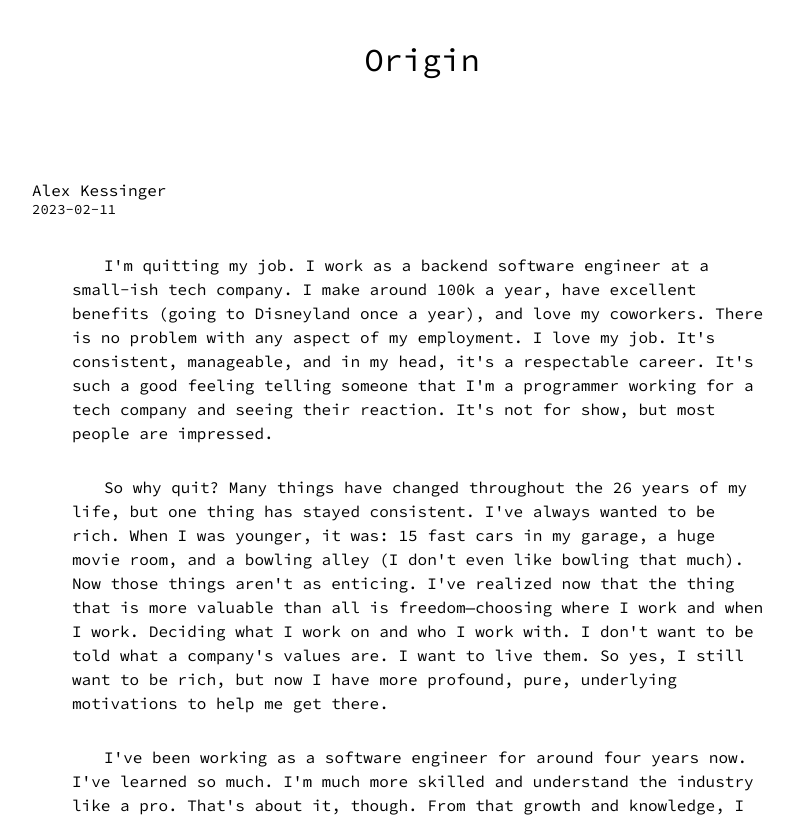
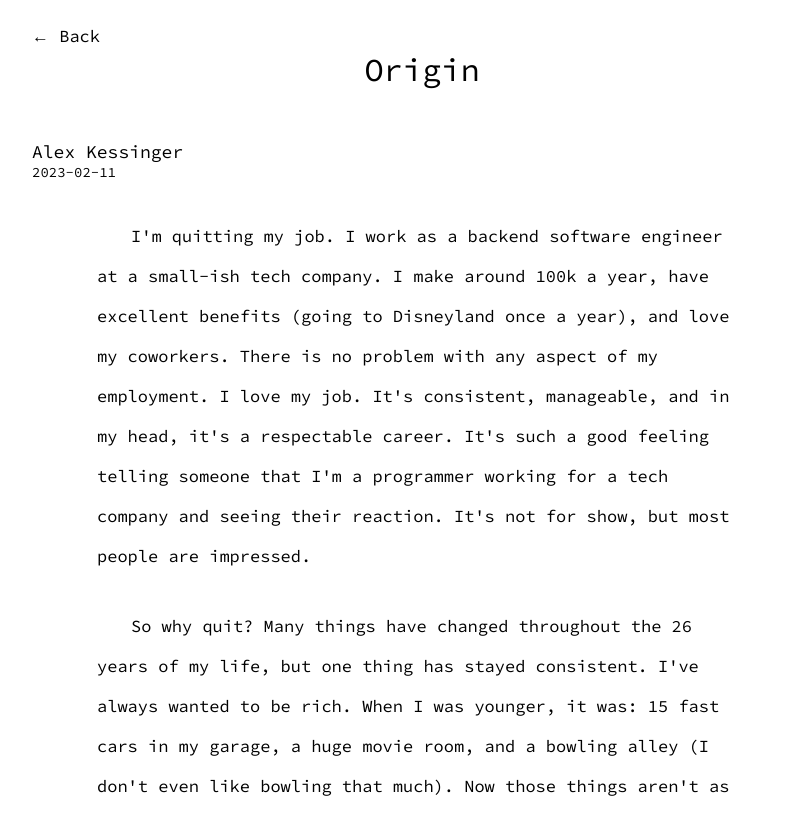
Before and after one commit to alexkess101/iquitmydayjob, a Next.js app: page /blog-1 in a window 1280 px wide. Shown: the top 817 px of the page, without its empty margins (218-1011 px from the left). Built offline with nearby package versions, Linux system fonts and the light colour scheme.

Commit message:
updated some styles

```diff
--- a/components/BlogTemplate.js
+++ b/components/BlogTemplate.js
@@ -13,10 +13,12 @@ const BlogTemplate = ({htmlContent}) => {
 	return (
 		<MainTheme headContent={contentProperties.headContent}>
 			<Content>
-				<h1>{pageContext.title}</h1>
+				<a href={"/"} className={styles.breadCrumb}>&larr; Back</a>
+
+				<h1 className={styles.title}>{pageContext.title}</h1>
 				{pageContext?.subTitle && <div className={styles.subTitle}>{pageContext.subTitle}</div>}
 
-				<Spacer amount={"50"}/>
+				{/*<Spacer amount={"25"}/>*/}
 
 				{image && <Image
 					className={styles.headerImage}
@@ -26,7 +28,7 @@ const BlogTemplate = ({htmlContent}) => {
 					height={image.height}
 				/>}
 				<div className={styles.authorWrapper}>
-					<p>{pageContext.author.name}</p>
+					<p className={styles.author}>{pageContext.author.name}</p>
 					<div className={styles.date}>{pageContext.datePublished}</div>
 				</div>
 			</Content>
--- a/components/blogTemplate.module.scss
+++ b/components/blogTemplate.module.scss
@@ -1,3 +1,16 @@
+.breadCrumb {
+  font-size: 17px;
+  position: absolute;
+  width: 100px;
+  height: 30px;
+  top: 25px;
+  left: 10px;
+}
+
+.title {
+  margin-top: 10px;
+}
+
 .subTitle {
   font-size: 17px;
 }
@@ -18,15 +31,21 @@
   .date {
 	font-size: 14px;
   }
+
+  .author {
+	font-size: 18px;
+  }
 }
+
 
 .bodyWrapper {
   width: 100%;
-  max-width: 700px;
+  max-width: 650px;
 
   p {
 	margin: 15px 0;
-	line-height: 1.5rem;
+	line-height: 2.5rem;
+	font-size: 17px;
   }
 
   h2 {
--- a/components/content.module.scss
+++ b/components/content.module.scss
@@ -3,6 +3,7 @@
   justify-content: center;
   width: 100%;
   padding: 10px;
+  position: relative;
 }
 
 .container {
--- a/pages/index.js
+++ b/pages/index.js
@@ -17,9 +17,6 @@ const Home = ({htmlContent}) => {
 			<p>
 				Hopefully this blog can be used as a biography one day.
 			</p>
-			<p>
-				Let's connect
-			</p>
 
 			<Spacer amount={"50"}/>
 
```
